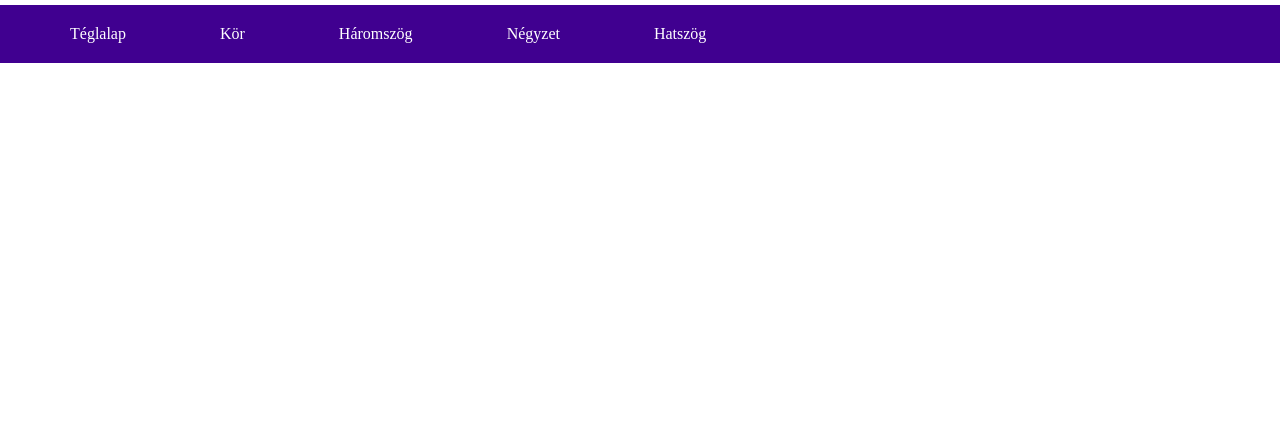
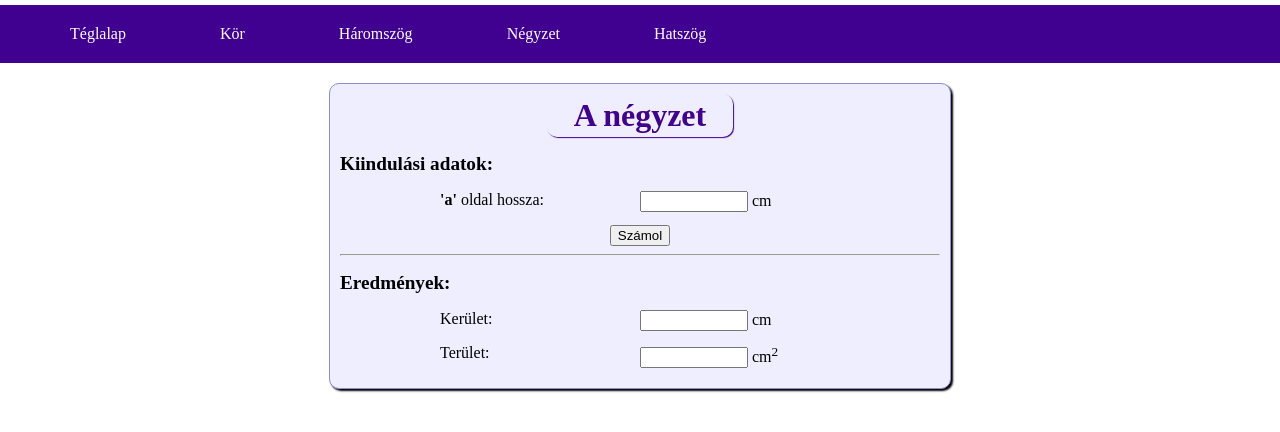
Before and after one commit to kolozsvarikrisztian/sikidomok, a plain HTML site: page index.html in a window 1280 px wide. Both pictures are taken after a click on the element "Négyzet". Drawn offline with Linux system fonts and the light colour scheme.

Commit message:
hatszog nem teljes

```diff
--- a/index.html
+++ b/index.html
@@ -90,6 +90,50 @@
                 <span class="adat"><input type="number" id="t_haromszog" readonly> cm<sup>2</sup></span>
             </p>
         </form>
+
+        <form id="negyzet">
+            <h1>A négyzet</h1>
+            <h2><b>Kiindulási adatok:</b></h2>
+            <p>
+                <label for="n_a"><b>'a'</b> oldal hossza:</label>
+                <span class="adat"><input type="number" id="n_a"> cm</span>
+            </p>
+            <input type="button" value="Számol" onclick="negyzet_szamol()">
+
+            <hr>
+
+            <h2><b>Eredmények:</b></h2>
+            <p>
+                <label for="k_negyzet">Kerület:</label>
+                <span class="adat"><input type="number" id="k_negyzet" readonly> cm</span>
+            </p>
+            <p>
+                <label for="t_negyzet">Terület:</label>
+                <span class="adat"><input type="number" id="t_negyzet" readonly> cm<sup>2</sup></span>
+            </p>
+        </form>
+
+        <form id="hatszog">
+            <h1>A hatszög</h1>
+            <h2><b>Kiindulási adatok:</b></h2>
+            <p>
+                <label for="hatszog_a"><b>'a'</b> oldal hossza:</label>
+                <span class="adat"><input type="number" id="hatszog_a"> cm</span>
+            </p>
+            <input type="button" value="Számol" onclick="hatszog_szamol()">
+
+            <hr>
+
+            <h2><b>Eredmények:</b></h2>
+            <p>
+                <label for="k_hatszog">Kerület:</label>
+                <span class="adat"><input type="number" id="k_hatszog" readonly> cm</span>
+            </p>
+            <p>
+                <label for="t_hatszog">Terület:</label>
+                <span class="adat"><input type="number" id="t_hatszog" readonly> cm<sup>2</sup></span>
+            </p>
+        </form>
     </main>
 </body>
 </html>
--- a/script.js
+++ b/script.js
@@ -36,6 +36,18 @@ function haromszog_szamol() {
     document.getElementById('t_haromszog').value = t;
 }
 
+function negyzet_szamol() {
+    let a = parseInt(document.getElementById('n_a').value);
+    document.getElementById('k_negyzet').value = 4 * a;
+    document.getElementById('t_negyzet').value = a * a;
+}
+
+function hatszog_szamol() {
+    let a = parseInt(document.getElementById('hatszog_a').value);
+    document.getElementById('k_hatszog').value = 6 * a;
+    document.getElementById('t_hatszog').value = (3 / 2) * (a * a) * Math.cbrt(3);
+}
+
 function valt(mire) {
     // document.getElementById('teglalap').style.display = "none";
     // document.getElementById('kor').style.display = "none";
@@ -54,6 +66,12 @@ function valt(mire) {
         case 'haromszog':
             document.getElementById('haromszog').style.display = "block";
             break;
+        case 'negyzet':
+            document.getElementById('negyzet').style.display = "block";
+            break;
+        case 'hatszog':
+            document.getElementById('hatszog').style.display = "block";
+            break;
     }
 }
 
```
